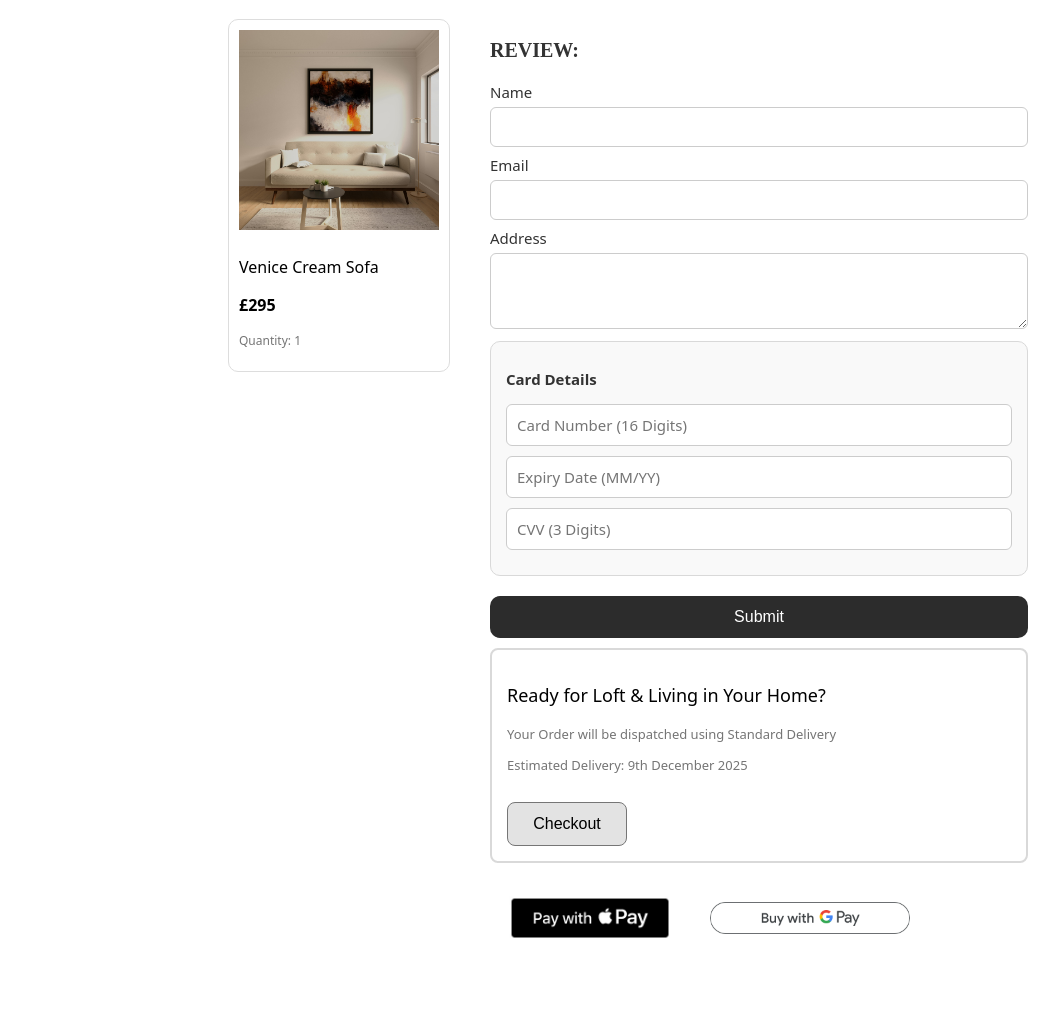
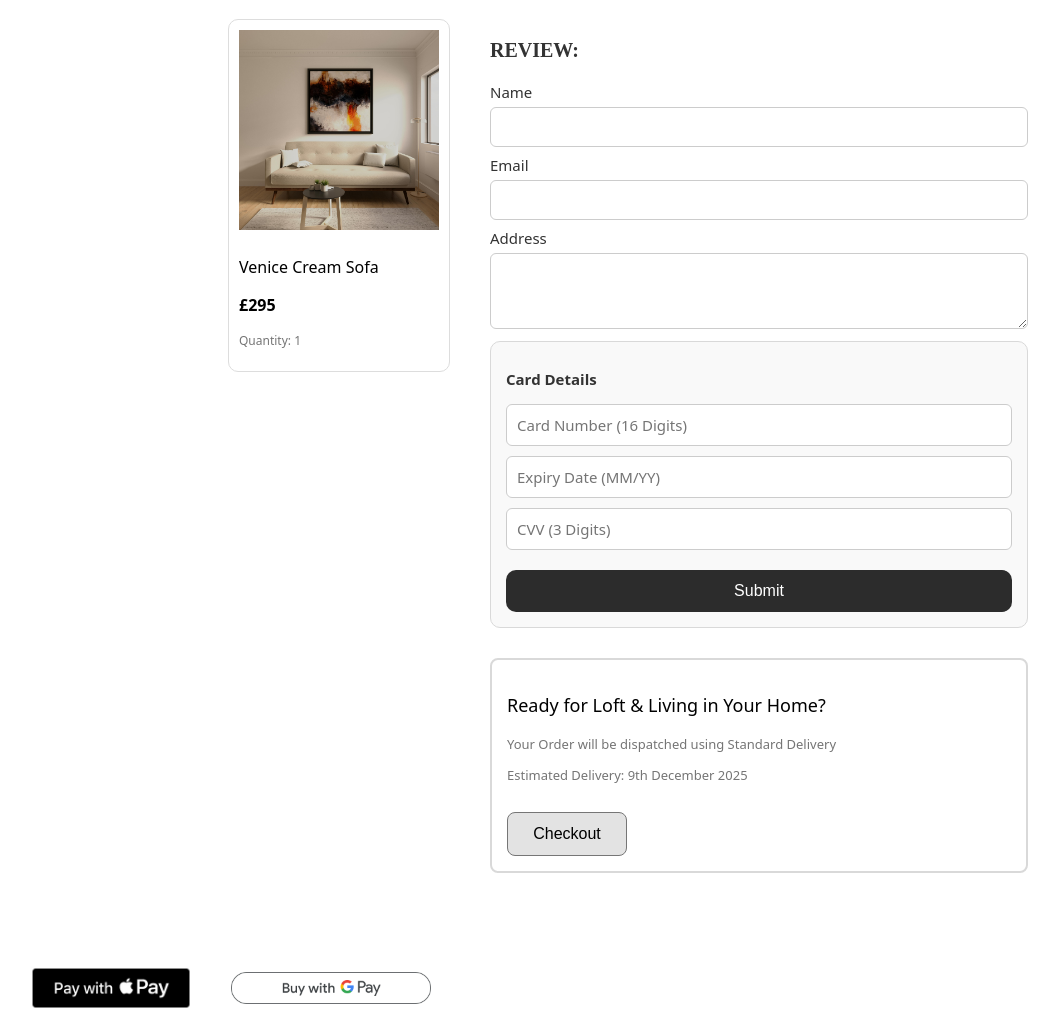
Before and after one commit to Dimitri-kc/TEAM-13-, a PHP site: page /checkout.html in a window 1280 px wide. Shown: the part 119-1140 px from the top of the page, without its empty margins (12-1071 px from the left). Before the commit the page ends 1057 px from the top, so only its background shows below. Run offline with PHP 8.4, Linux system fonts and the light colour scheme; some web fonts are replaced.

Commit message:
need to fix buttons alignment

```diff
--- a/checkout.css
+++ b/checkout.css
@@ -35,27 +35,28 @@ body {
 
 .pay-buttons {
   display: flex;
-  align-items: center;
+  /* align-items: left; */
   gap: 20px;
-  margin-top: 20px;
+  justify-content: flex-start;
+  width: 100%;
+margin-left: 15px;
+
+
+
 }
 
 .pay-btn {
     width: 200px;
     height: 50px;
     object-fit: contain;
-    border-radius: 30px;
     cursor: pointer;
+    /* display: block; */
+    margin: 0;
+
 }
-.pay-btn.apple {
+.pay-btn.apple, .pay-btn.google {
     border: none;
     background: none;
-}
-
-
-.pay-btn.google {
-    border: 1px solid #D9D9D9;
-    background: white;
 }
 
 /* Left column */
@@ -94,9 +95,13 @@ body {
   /* color: #000000; */
 }
 
-/* Right column */
+/* Right column - delivery section*/
 .details-column {
   flex: 2;
+  /* display: flex;
+  flex-direction: column; */
+
+
 }
 
 .quantity {
@@ -166,8 +171,15 @@ textarea:focus {
   margin-bottom: 30px;
   border: 2px solid #D9D9D9;
 
+
 }
 
+/* .delivery-section .pay-buttons {
+    padding-left: 0;
+    justify-content: flex-start;
+    margin-left: -15px;
+    width: calc(100% + 15px);
+} */
 
 button {
   background-color: #2C2C2C;
@@ -224,6 +236,10 @@ label {
   margin-bottom: 5px;
 }
 
+.card-fields button {
+  width: 100%;
+  margin-top: 10px;
+}
 
 .card-fields {
   background-color: #f9f9f9;
--- a/checkout.html
+++ b/checkout.html
@@ -36,6 +36,9 @@
 </aside>
 
 <!-- right section  -->
+
+
+
  <section class="details-column">
 
 <section class="review-box">
@@ -61,8 +64,9 @@
         <input type="text" placeholder="Card Number (16 Digits)" maxlength="16" required />
         <input type="text" placeholder="Expiry Date (MM/YY)"required />
         <input type="text" placeholder="CVV (3 Digits)" maxlength="3" required />
-</div>
-            <button type="submit">Submit</button>
+      <button type="submit">Submit</button>
+    </div>
+
     </form>
 </section>
 
@@ -72,15 +76,18 @@
 <p>Estimated Delivery: 9th December 2025</p>
 
 <button class="checkout-btn" onclick="window.location.href='signup.html'">Checkout</button>
+
+
 </div>
 
 
+</section>
+</div>
+
+</main>
     <div class="pay-buttons">
                 <img src="applepay.png" alt="Apple Pay" class="pay-btn">
                 <img src="googlepay.png" alt="Google Pay" class="pay-btn">
     </div>
-</section>
-</section>
-</main>
 </body>
 </html>
```
